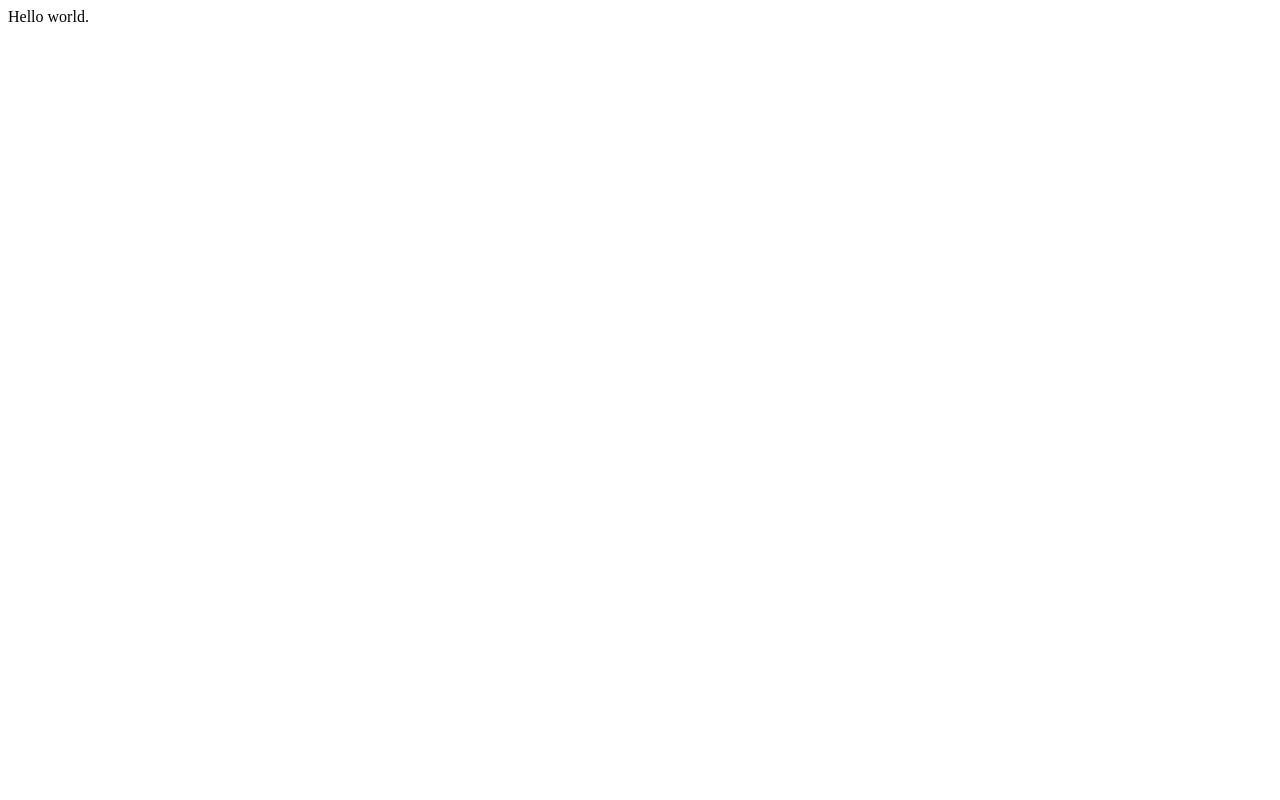
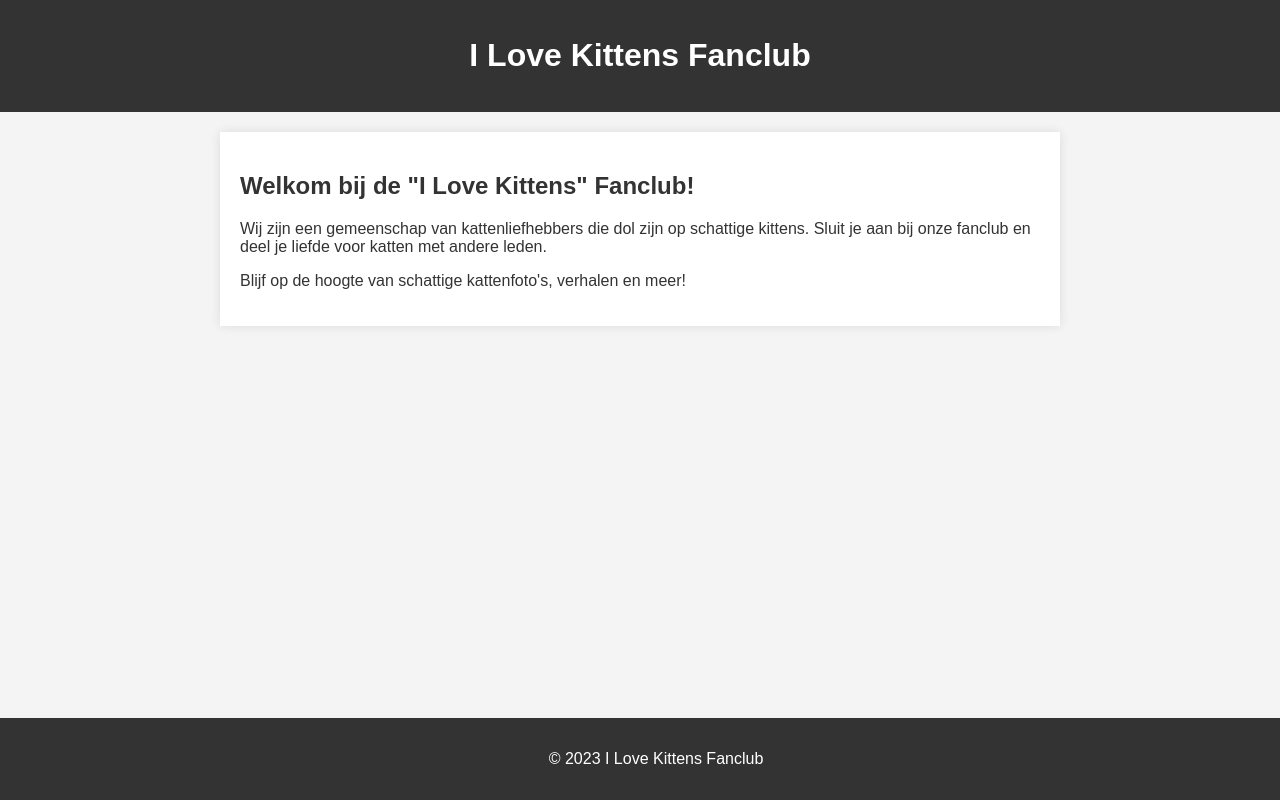
Before and after one commit to tvanneste11/tvanneste11.github.io, a plain HTML site: page index.html in a window 1280 px wide. Drawn offline with Linux system fonts and the light colour scheme.

Commit message:
Update index.html

```diff
--- a/index.html
+++ b/index.html
@@ -1 +1,59 @@
-Hello world.
+<!DOCTYPE html>
+<html lang="nl">
+<head>
+    <meta charset="UTF-8">
+    <meta name="viewport" content="width=device-width, initial-scale=1.0">
+    <title>I Love Kittens Fanclub</title>
+    <style>
+        body {
+            font-family: Arial, sans-serif;
+            background-color: #f4f4f4;
+            color: #333;
+            margin: 0;
+            padding: 0;
+        }
+
+        header {
+            background-color: #333;
+            color: #fff;
+            text-align: center;
+            padding: 1em;
+        }
+
+        section {
+            max-width: 800px;
+            margin: 20px auto;
+            padding: 20px;
+            background-color: #fff;
+            box-shadow: 0 0 10px rgba(0, 0, 0, 0.1);
+        }
+
+        footer {
+            background-color: #333;
+            color: #fff;
+            text-align: center;
+            padding: 1em;
+            position: fixed;
+            bottom: 0;
+            width: 100%;
+        }
+    </style>
+</head>
+<body>
+
+    <header>
+        <h1>I Love Kittens Fanclub</h1>
+    </header>
+
+    <section>
+        <h2>Welkom bij de "I Love Kittens" Fanclub!</h2>
+        <p>Wij zijn een gemeenschap van kattenliefhebbers die dol zijn op schattige kittens. Sluit je aan bij onze fanclub en deel je liefde voor katten met andere leden.</p>
+        <p>Blijf op de hoogte van schattige kattenfoto's, verhalen en meer!</p>
+    </section>
+
+    <footer>
+        <p>&copy; 2023 I Love Kittens Fanclub</p>
+    </footer>
+
+</body>
+</html>
```
